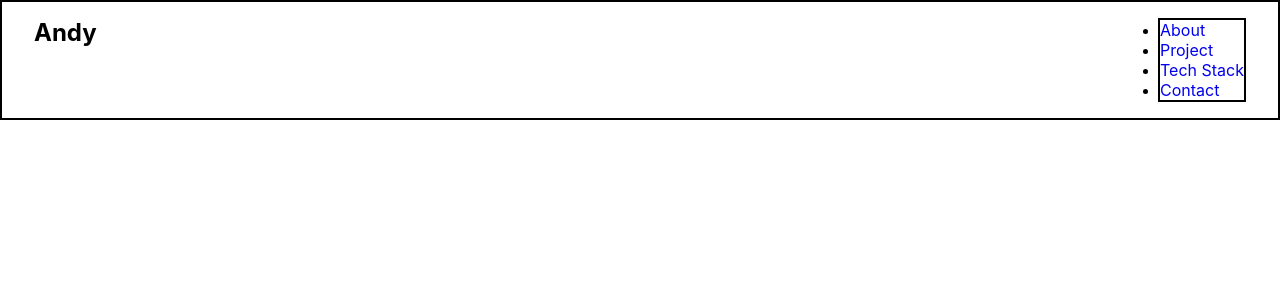
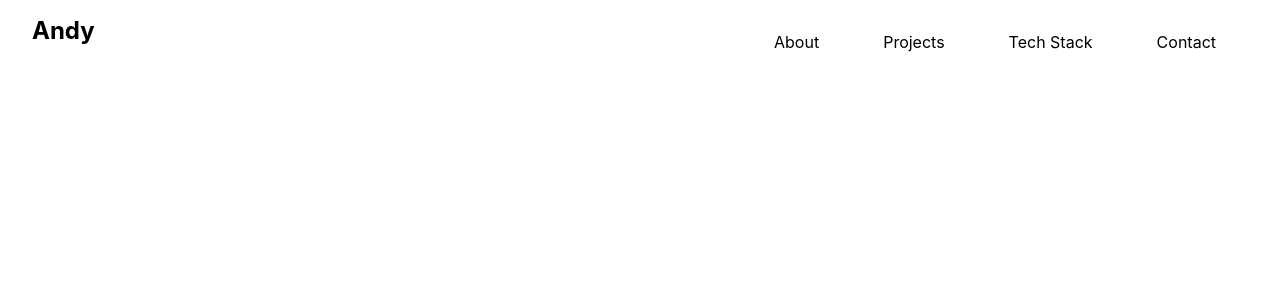
Before and after one commit to Andy-Reynolds/portfolio, a React (Create React App) app: page / in a window 1280 px wide. Shown: the top 300 px of the page. Built offline with nearby package versions, Linux system fonts and the light colour scheme.

Commit message:
navbar menu positioning

```diff
--- a/src/components/Navbar/Navbar.jsx
+++ b/src/components/Navbar/Navbar.jsx
@@ -22,23 +22,23 @@ const Navbar = () => {
 
   const navMenu = (
     <div className="navbar__links-container">
-      <ul>
-        <li>
+      <ul className="navbar__links-container-list">
+        <li className="navbar__links-container-list-item">
           <a className="navbar__link" href="/">
             About
           </a>
         </li>
-        <li>
+        <li className="navbar__links-container-list-item">
           <a className="navbar__link" href="/">
-            Project
+            Projects
           </a>
         </li>
-        <li>
+        <li className="navbar__links-container-list-item">
           <a className="navbar__link" href="/">
             Tech Stack
           </a>
         </li>
-        <li>
+        <li className="navbar__links-container-list-item">
           <a className="navbar__link" href="/">
             Contact
           </a>
--- a/src/components/Navbar/Navbar.scss
+++ b/src/components/Navbar/Navbar.scss
@@ -1,5 +1,4 @@
 .navbar {
-  border: 2px solid black;
   display: flex;
   width: 100%;
   padding: 1rem 2rem;
@@ -12,16 +11,43 @@
     left: 0;
   }
 
+  &__menu-button {
+    background-color: transparent;
+    border: none;
+  }
+
   &__links-container {
-    border: 2px solid black;
     display: flex;
     flex-direction: column;
     justify-content: flex-start;
     align-items: flex-end;
     height: 100%;
+    padding: 1rem 2rem;
+    text-align: right;
+
+    &-list {
+      list-style: none;
+    }
+
+    &-list-item {
+      margin-bottom: 1rem;
+    }
 
     .navbar__link {
       text-decoration: none;
+      color: black;
     }
   }
 }
+
+@media screen and (min-width: 1024px) {
+  .navbar__links-container-list {
+    display: flex;
+    flex-direction: row;
+    color: red;
+
+    &-item {
+      margin-left: 4rem;
+    }
+  }
+}
```
